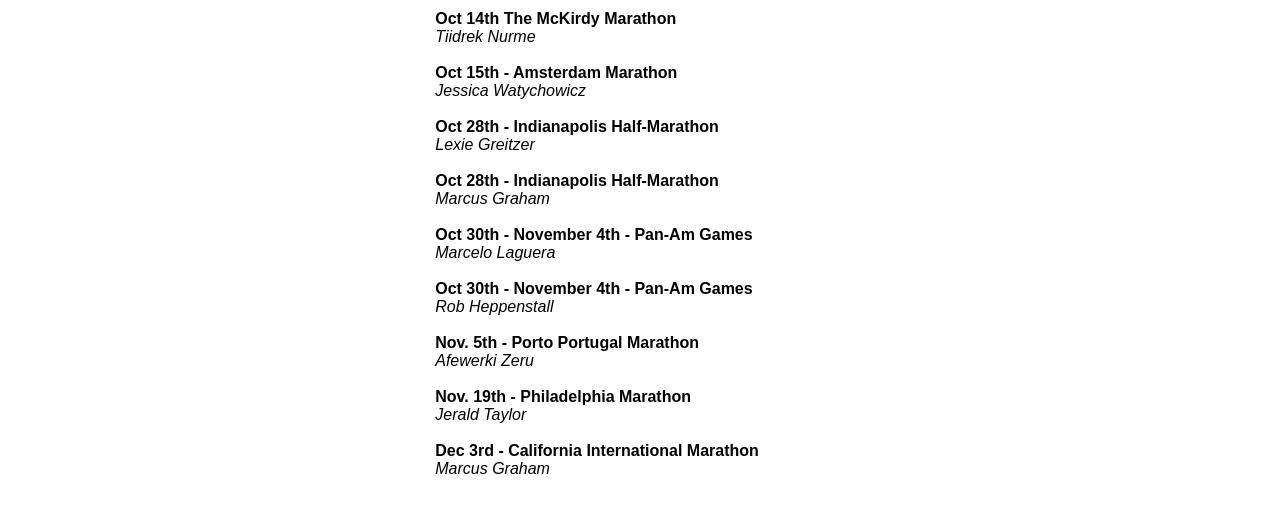
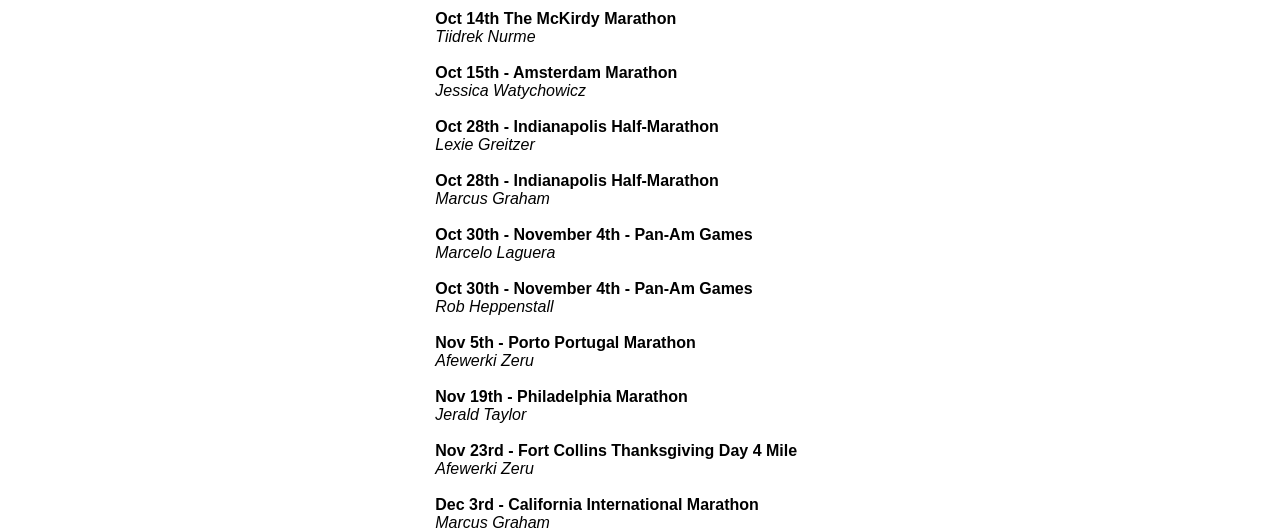
Before and after one commit to cospeliterunco/CSERC, a plain HTML site: page index.html in a window 1280 px wide. Shown: the part 1180-1710 px from the top of the page. Drawn offline with Linux system fonts and the light colour scheme.

Commit message:
thanksgiving day race added to schedule

```diff
--- a/index.html
+++ b/index.html
@@ -46,8 +46,9 @@
 				<b>Oct 28th - Indianapolis Half-Marathon</b> <br><em>Marcus Graham</em><br><br>
 				<b>Oct 30th - November 4th - Pan-Am Games</b> <br><em>Marcelo Laguera</em><br><br>
 				<b>Oct 30th - November 4th - Pan-Am Games</b> <br><em>Rob Heppenstall</em><br><br>
-				<b>Nov. 5th - Porto Portugal Marathon</b> <br><em>Afewerki Zeru</em><br><br>
-				<b>Nov. 19th - Philadelphia Marathon</b> <br><em>Jerald Taylor</em><br><br>
+				<b>Nov 5th - Porto Portugal Marathon</b> <br><em>Afewerki Zeru</em><br><br>
+				<b>Nov 19th - Philadelphia Marathon</b> <br><em>Jerald Taylor</em><br><br>
+				<b>Nov 23rd - Fort Collins Thanksgiving Day 4 Mile</b> <br><em>Afewerki Zeru</em><br><br>
 				<b>Dec 3rd - California International Marathon</b> <br><em>Marcus Graham</em><br><br>
 			</p>
 		</div>
```
